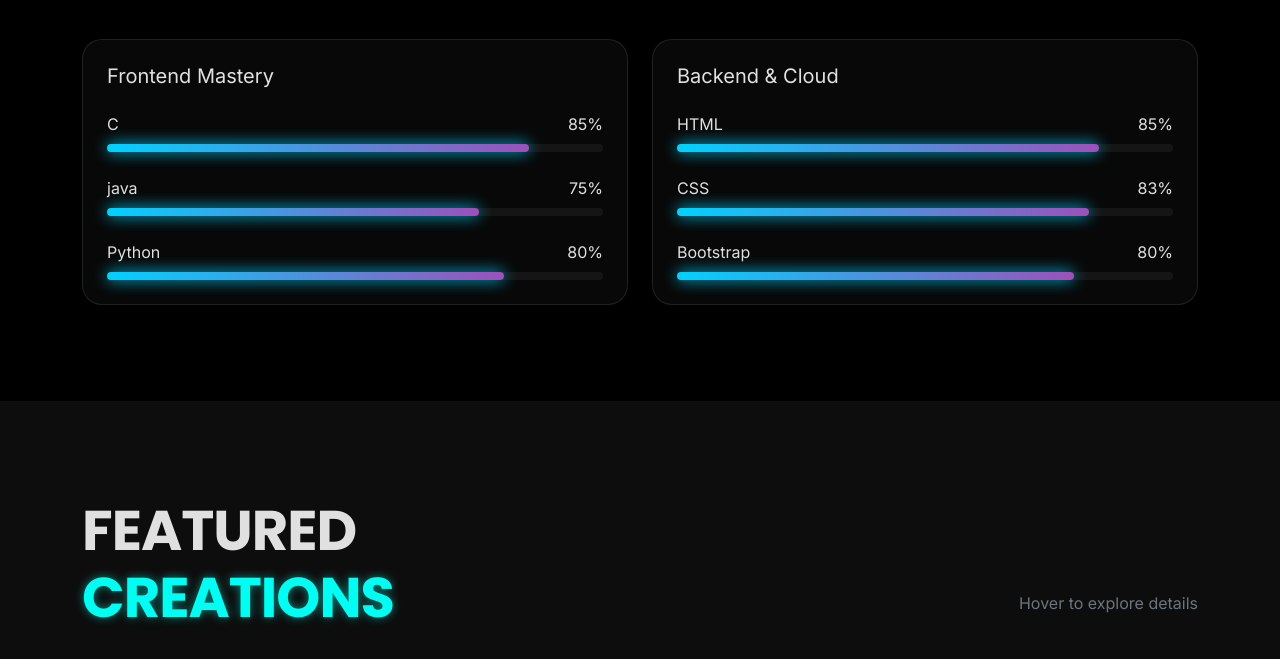
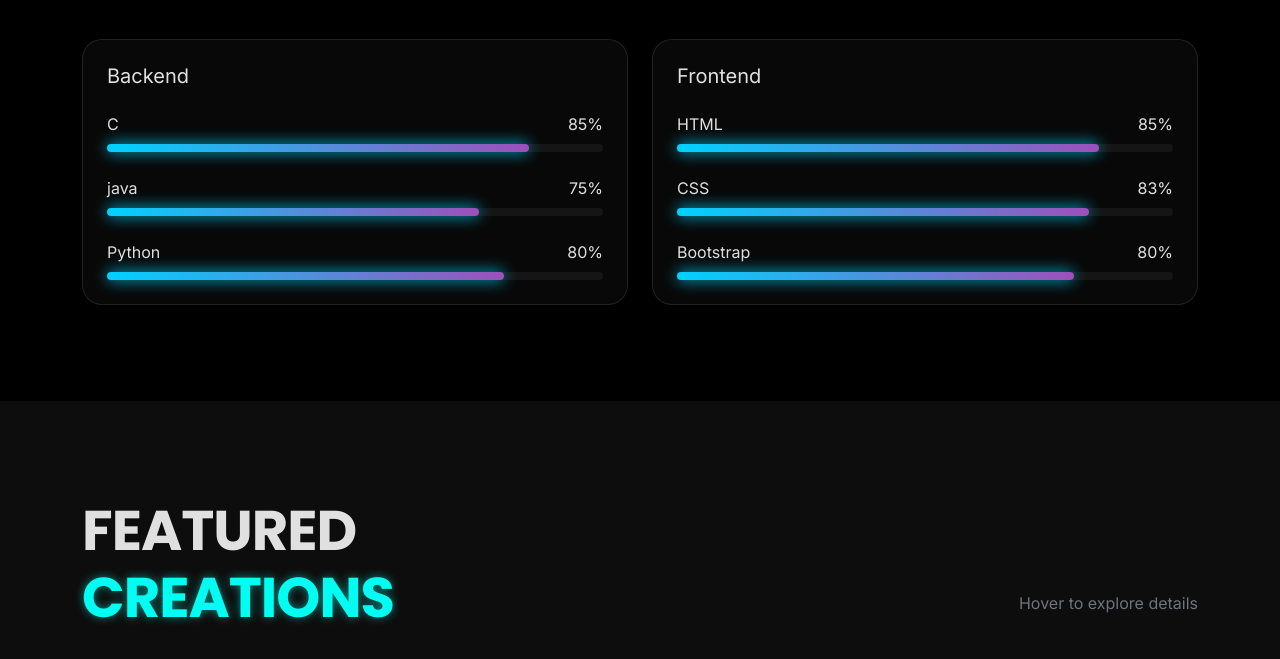
Before and after one commit to waruntejrangu-2007/waruntejprofile, a plain HTML site: page index.html in a window 1280 px wide. Shown: the part 1576-2235 px from the top of the page. Drawn offline with nearby package versions, Linux system fonts and the light colour scheme.

Commit message:
index.html

```diff
--- a/index.html
+++ b/index.html
@@ -417,7 +417,7 @@
             <div class="row g-4">
                 <div class="col-md-6 reveal">
                     <div class="glass-card p-4">
-                        <h5 class="mb-4">Frontend Mastery</h5>
+                        <h5 class="mb-4">Backend</h5>
                         <div class="mb-4">
                             <div class="d-flex justify-content-between mb-2">
                                 <span>C</span>
@@ -443,7 +443,7 @@
                 </div>
                 <div class="col-md-6 reveal">
                     <div class="glass-card p-4">
-                        <h5 class="mb-4">Backend & Cloud</h5>
+                        <h5 class="mb-4">Frontend</h5>
                         <div class="mb-4">
                             <div class="d-flex justify-content-between mb-2">
                                 <span>HTML</span>
```
